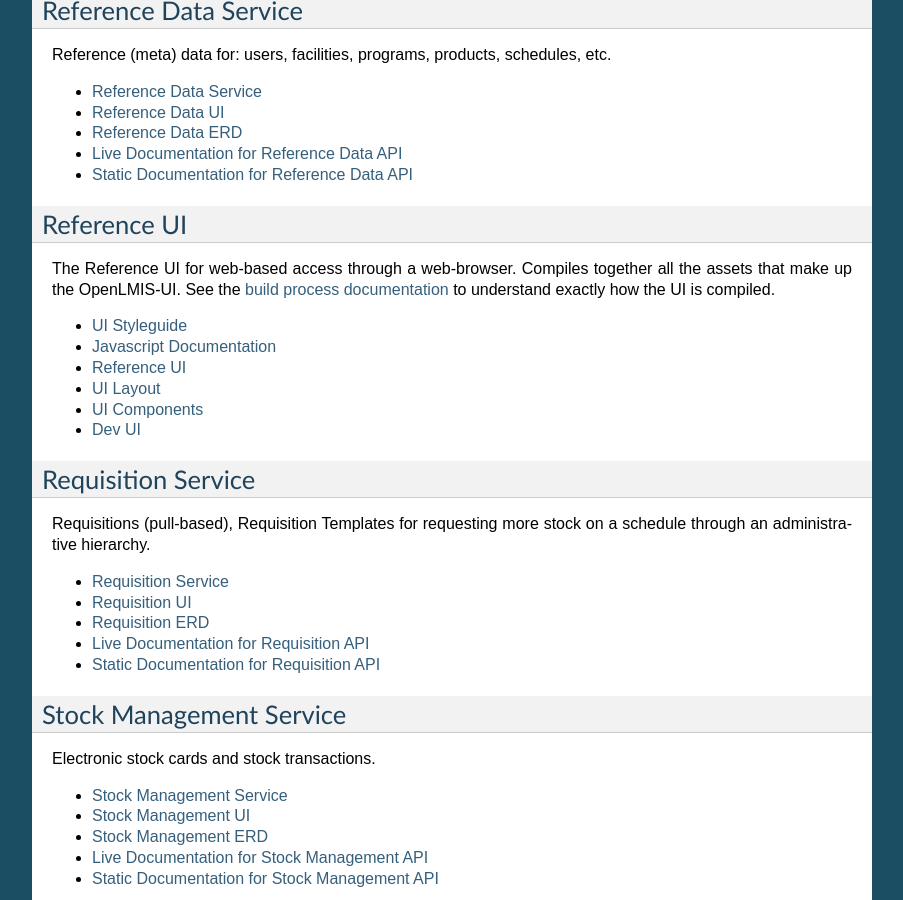
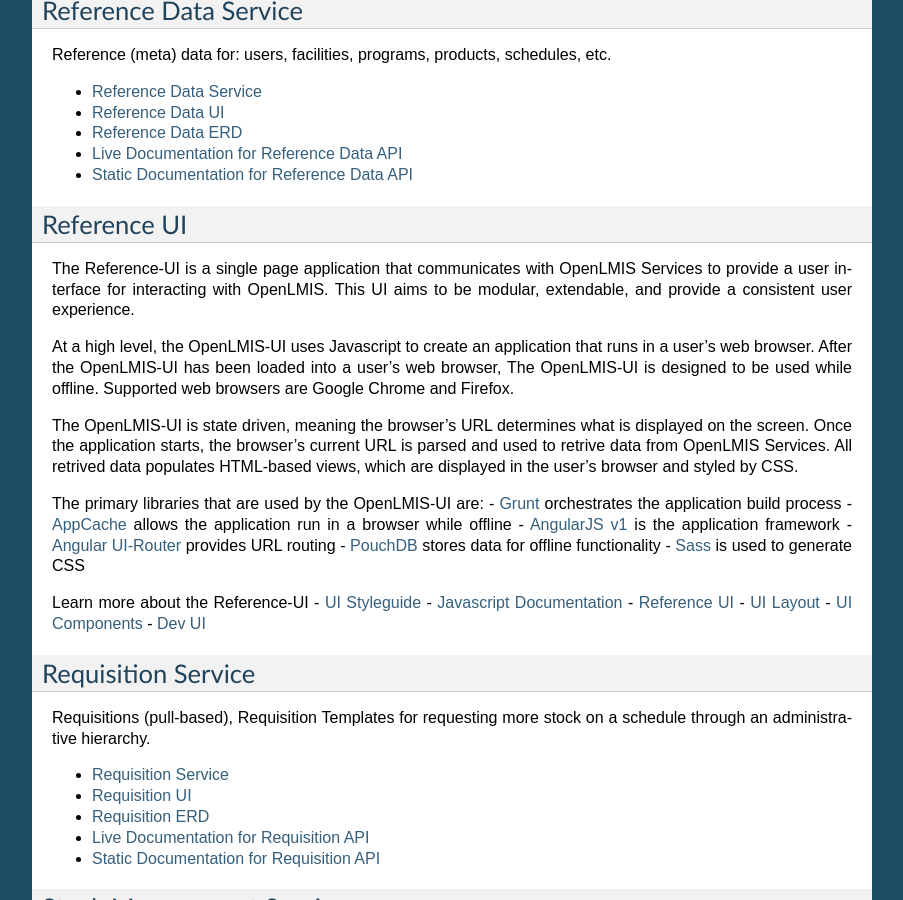
Before and after one commit to OpenLMIS/openlmis-ref-distro, a Sphinx documentation site: the page built from docs/source/components/index.rst, in a window 1280 px wide and 900 px high, scrolled down 1535 px. Shown: the whole window, without its empty margins (198-1101 px from the left). Built offline with Sphinx 7.4.7, drawn with Linux system fonts in a browser that asks for light colours; pages that are not in the unit, such as notebooks, are missing from menus.

Commit message:
OLMIS-3655: Add Reference-UI overview to component section

```diff
--- a/docs/source/collect-docs.py
+++ b/docs/source/collect-docs.py
@@ -1,9 +1,4 @@
 import urllib
-
-#architecture
-urllib.urlretrieve("https://raw.githubusercontent.com/OpenLMIS/dev-ui/master/docs/application_structure.md", "architecture/applicationStructure.md")
-urllib.urlretrieve("https://raw.githubusercontent.com/OpenLMIS/dev-ui/master/docs/build_process.md", "architecture/buildProcess.md")
-urllib.urlretrieve("https://raw.githubusercontent.com/OpenLMIS/dev-ui/master/docs/extention_guide.md", "architecture/extentionGuide.md")
 
 #components
 urllib.urlretrieve("https://raw.githubusercontent.com/OpenLMIS/openlmis-fulfillment/master/README.md", "components/fulfillmentService.md")
--- a/docs/source/components/index.rst
+++ b/docs/source/components/index.rst
@@ -97,12 +97,22 @@
 ************
 Reference UI
 ************
+The Reference-UI is a single page application that communicates with OpenLMIS Services to provide a user interface for interacting with OpenLMIS. This UI aims to be modular, extendable, and provide a consistent user experience.
 
-The Reference UI for web-based access through a web-browser. Compiles together all the assets that
-make up the OpenLMIS-UI. See the `build process documentation <../architecture/buildProcess.html>`_
-to understand exactly how the UI is compiled.
+At a high level, the OpenLMIS-UI uses Javascript to create an application that runs in a user's web browser. After the OpenLMIS-UI has been loaded into a user's web browser, The OpenLMIS-UI is designed to be used while offline. Supported web browsers are Google Chrome and Firefox.
 
-- `UI Styleguide <http://build.openlmis.org/job/OpenLMIS-reference-ui/lastSuccessfulBuild/artifact/build/styleguide/index.html#!/login>`_
+The OpenLMIS-UI is state driven, meaning the browser's URL determines what is displayed on the screen. Once the application starts, the browser's current URL is parsed and used to retrive data from OpenLMIS Services. All retrived data populates HTML-based views, which are displayed in the user's browser and styled by CSS.
+
+The primary libraries that are used by the OpenLMIS-UI are:
+- `Grunt <https://gruntjs.com/>`_ orchestrates the application build process
+- `AppCache <https://developer.mozilla.org/en-US/docs/Web/HTML/Using_the_application_cache>`_ allows the application run in a browser while offline
+- `AngularJS v1 <https://angularjs.org/>`_ is the application framework
+- `Angular UI-Router <https://github.com/angular-ui/ui-router/>`_ provides URL routing
+- `PouchDB <https://pouchdb.com/>`_ stores data for offline functionality
+- `Sass <http://sass-lang.com/>`_ is used to generate CSS
+
+Learn more about the Reference-UI
+- `UI Styleguide <http://build.openlmis.org/job/OpenLMIS-reference-ui/lastSuccessfulBuild/artifact/build/styleguide/index.html>`_
 - `Javascript Documentation <http://build.openlmis.org/job/OpenLMIS-reference-ui/lastSuccessfulBuild/artifact/build/docs/index.html#/api>`_
 - `Reference UI <referenceUI.html>`_
 - `UI Layout <uiLayout.html>`_
```
Also changed, not shown: docs/source/architecture/index.rst (+0 -10 lines).
